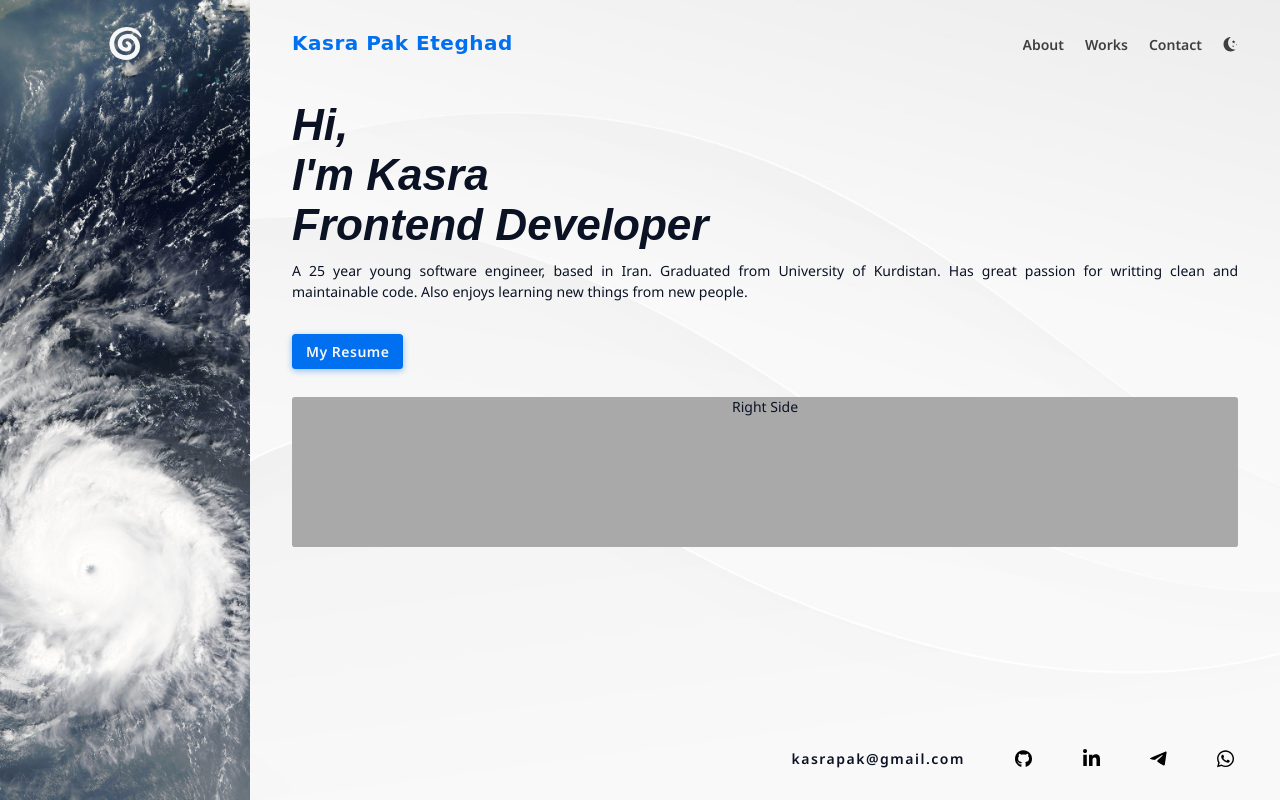
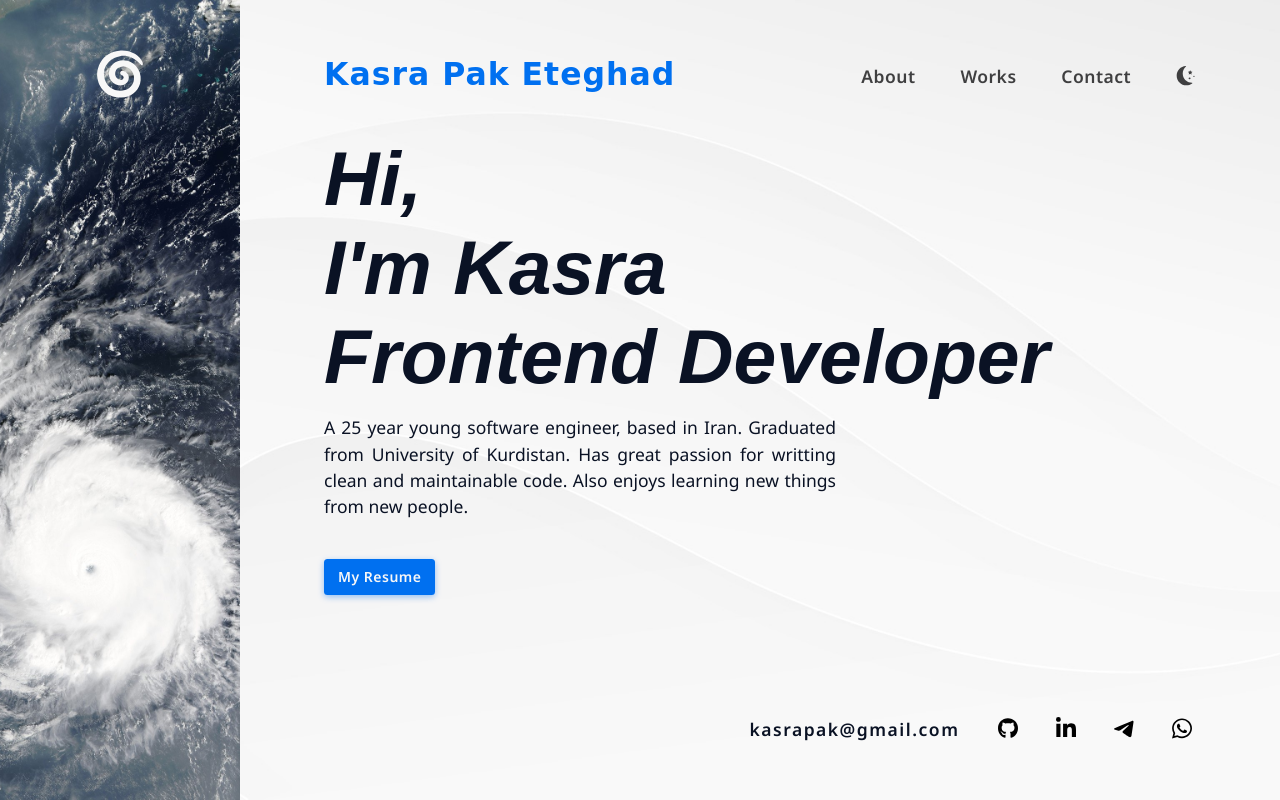
Before and after one commit to kasra-pak/portfolio, a plain HTML site: page index.html in a window 1280 px wide. Drawn offline with Linux system fonts and the light colour scheme; a web font is replaced by a local one.

Commit message:
Responsiveness: Large Screens

```diff
--- a/index.html
+++ b/index.html
@@ -65,15 +65,19 @@
         </div>
 
         <main class="main">
+          <div class="main__content">
             <h2 class="title">Hi,<br />I'm Kasra<br />Frontend Developer</h2>
             <p class="subtitle">
               A 25 year young software engineer, based in Iran. Graduated from
               University of Kurdistan. Has great passion for writting clean and
-            maintainable code. Also enjoys learning new things from new people.
+              maintainable code. Also enjoys learning new things from new
+              people.
             </p>
             <button class="btn-primary">My Resume</button>
-          <div class="right-side">Right Side</div>
+          </div>
+          <!-- <div class="right-side">Right Side</div> -->
         </main>
+
         <footer class="footer">
           <ul class="social-links">
             <li class="social-links__email">
--- a/styles/style.css
+++ b/styles/style.css
@@ -81,6 +81,7 @@ body {
   flex-direction: column;
   gap: 3rem;
   padding: 1rem;
+  padding: clamp(1rem, 5vw, 2rem);
   min-height: 100vh;
 }
 
@@ -89,9 +90,9 @@ body {
   background-image: url("../images/bg-cyclone.jpg");
   background-repeat: no-repeat;
   background-size: cover;
-  background-position: -150px 10%;
+  background-position: -150px;
   width: 20%;
-  max-width: 250px;
+  max-width: 240px;
   flex-shrink: 0;
   display: none;
 }
@@ -109,7 +110,7 @@ body {
 
 .name {
   font-family: var(--font-heading-2);
-  font-size: 20px;
+  font-size: 1.5rem;
   color: hsl(var(--color-brand));
   text-transform: uppercase;
   letter-spacing: 0.5px;
@@ -128,7 +129,7 @@ body {
   display: flex;
   justify-content: space-between;
   align-items: center;
-  gap: 0.25em 1.5em;
+  gap: 1.5em;
   overflow-x: scroll;
   -ms-overflow-style: none;
   scrollbar-width: none;
@@ -183,7 +184,7 @@ body {
 }
 
 .moon {
-  width: 15px;
+  width: 16px;
   margin-left: auto;
   flex-shrink: 0;
 }
@@ -191,22 +192,17 @@ body {
 /* Main */
 .main {
   flex-grow: 1;
-  /* max-width: 370px; */
-  margin-inline: auto;
-  /* border: 1px solid black; */
 }
 
 .title {
   font-family: var(--font-heading-1);
   font-size: clamp(2rem, 11vw, 3.15rem);
-  /* font-size: 3.15rem; */
   font-weight: bold;
   font-style: italic;
 }
 
 .subtitle {
   text-align: justify;
-  text-justify: inter-word;
   margin-top: 0.5em;
   margin-bottom: 1.5em;
 }
@@ -263,7 +259,7 @@ body {
 }
 
 .social-links svg {
-  width: 17px;
+  width: 16px;
 }
 
 /* ============== */
@@ -296,16 +292,10 @@ body {
   }
 }
 
-@media screen and (min-width: 500px) {
-  .container {
-    padding: 2rem;
-  }
-}
-
 @media screen and (min-width: 568px) {
   .container {
     flex-grow: 1;
-    padding: 2rem 3rem;
+    padding: clamp(2rem, 5vw, 4rem) clamp(3rem, 7vw, 6rem);
   }
 
   .left-side {
@@ -322,8 +312,8 @@ body {
 
   .left-side .logo {
     fill: hsl(var(--color-white));
-    width: 35px;
-    margin: 1.85rem auto;
+    width: clamp(35px, 5vw, 50px);
+    margin: clamp(1.85rem, 4vw, 3.5rem) auto;
   }
 }
 
@@ -338,8 +328,55 @@ body {
     border: none;
   }
 
+  .name {
+    font-size: 1.5rem;
+    font-size: clamp(1.5rem, 3vw, 2.25rem);
+    letter-spacing: 1px;
+  }
+
+  .nav-links,
+  .social-links {
+    font-size: clamp(1rem, 2vw, 1.25rem);
+    letter-spacing: 0.5px;
+  }
+
+  .moon {
+    width: clamp(16px, 2.25vw, 20px);
+  }
+
+  .title {
+    font-size: clamp(3.15rem, 6vw, 6rem);
+    /* font-size: 4rem; */
+  }
+
+  .subtitle {
+    max-width: 512px;
+    font-size: clamp(1rem, 2vw, 1.25rem);
+  }
+
   .social-links {
     max-width: 450px;
     margin-left: auto;
   }
+
+  .social-links svg {
+    width: clamp(16px, 2.25vw, 20px);
+  }
 }
+
+@media screen and (min-width: 1200px) {
+  .nav-links {
+    gap: clamp(1.5em, 3.5vw, 3em);
+  }
+
+  .main {
+    display: flex;
+    gap: 5em;
+  }
+
+  .right-side {
+    height: auto;
+    margin: 0;
+    flex-grow: 1;
+  }
+}
```
Also changed, not shown: script.js (+0 -37 lines). Lines whose indentation alone changed are shown as unchanged.
